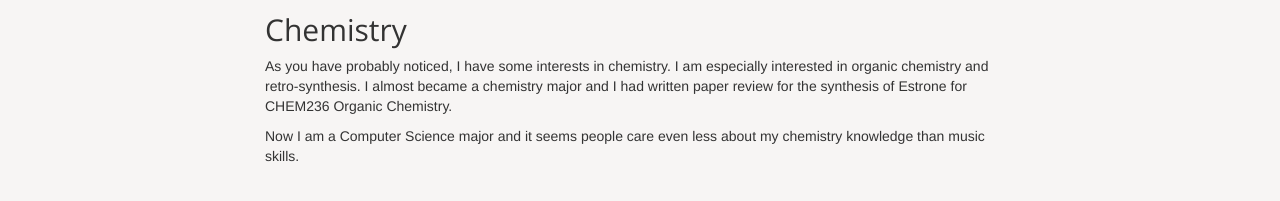
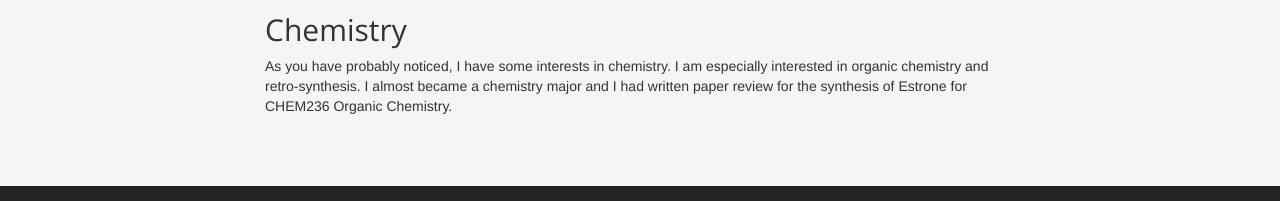
Before and after one commit to fbxiang/fbxiang.github.io, a plain HTML site: page interests.html in a window 1280 px wide. Shown: the part 751-952 px from the top of the page. Drawn offline with nearby package versions, Linux system fonts and the light colour scheme.

Commit message:
pictures

```diff
--- a/interests.html
+++ b/interests.html
@@ -124,7 +124,6 @@
                     and retro-synthesis. I almost became a chemistry major and I had written paper review for
                     the synthesis of Estrone for CHEM236 Organic Chemistry.
                 </p>
-                <p>Now I am a Computer Science major and it seems people care even less about my chemistry knowledge than music skills.</p>
 
 
 			</article>
```
